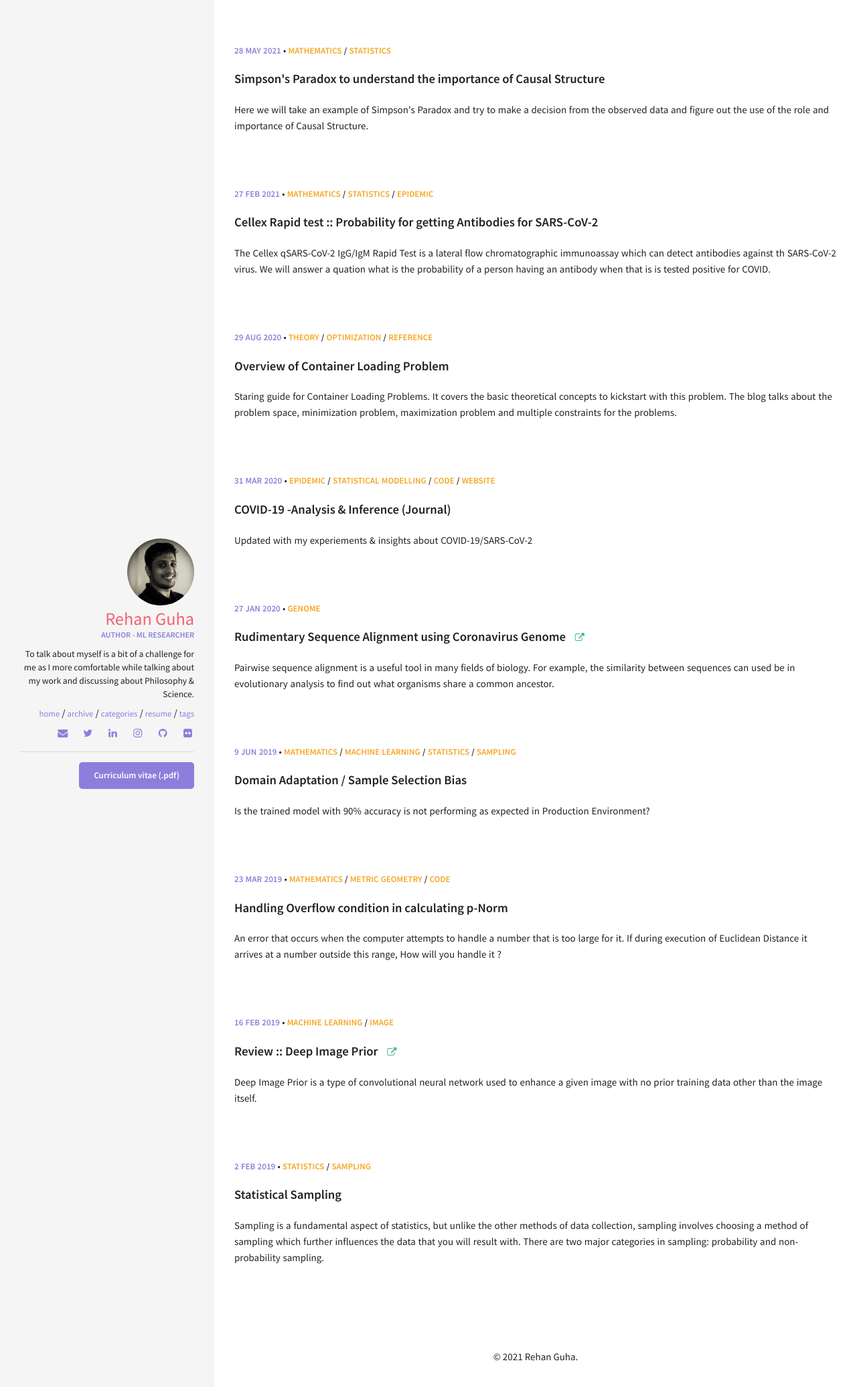
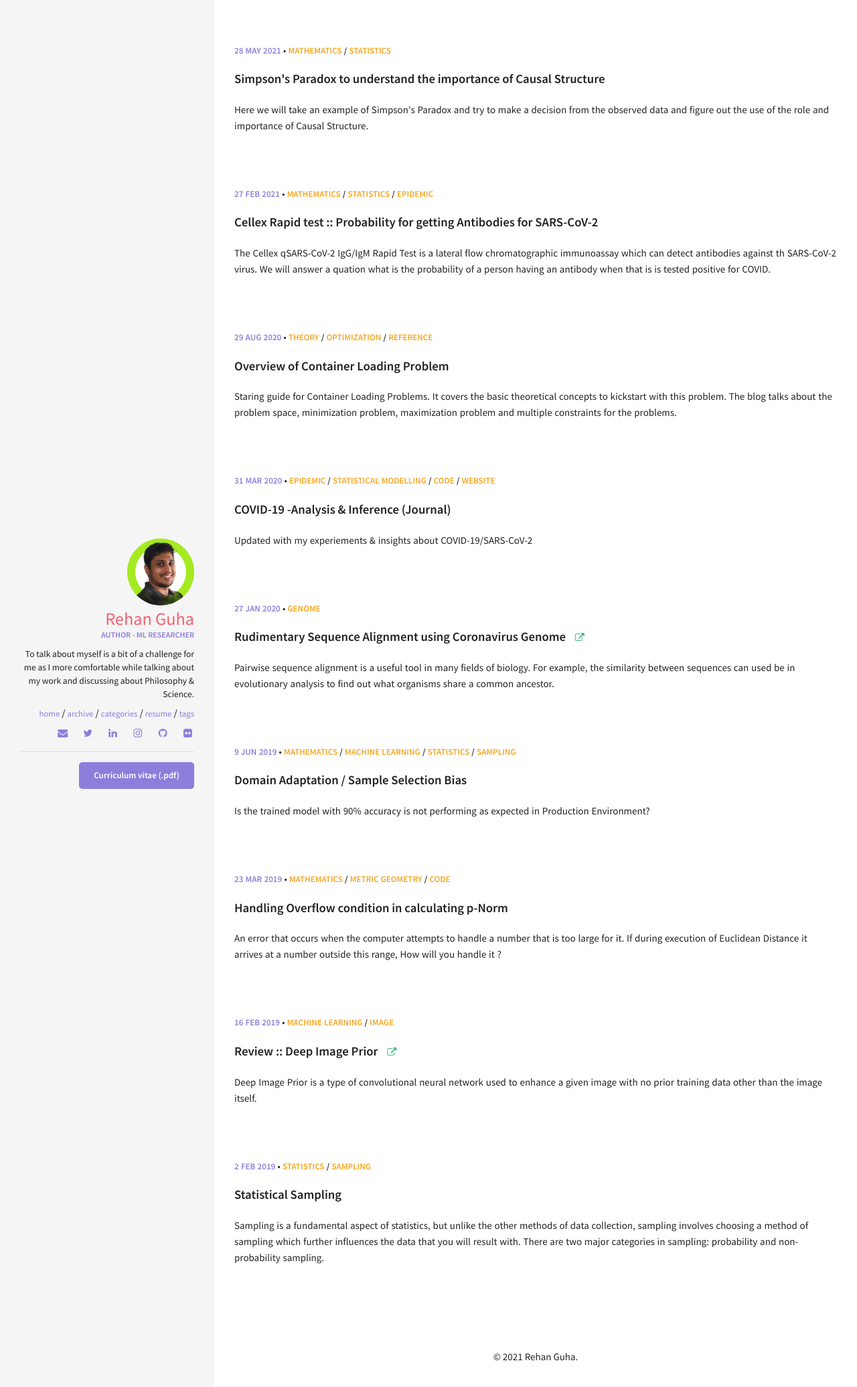
Before and after one commit to rehanguha/rehanguha.github.io, a Jekyll site: the page built from index.html, in a window 1280 px wide. Shown: the top 2071 px of the page at 67% size. Built offline with Jekyll 4.4.1, drawn with Linux system fonts in a browser that asks for light colours.

Commit message:
New Profile Photo

```diff
--- a/_config.yml
+++ b/_config.yml
@@ -41,7 +41,7 @@ plugins:
 #
 owner:
   name: "Rehan Guha"
-  avatar: profile_photo.jpeg
+  avatar: profile_photo.png
   job: "Author -  ML Researcher"
   bio: "To talk about myself is a bit of a challenge for me as I more comfortable while talking about my work and discussing about Philosophy & Science."
   email: "rehanguha29@gmail.com"
```
Also changed, not shown: img/profile_photo.jpeg (deleted), img/profile_photo.png (renamed from img/PNG image.png).
